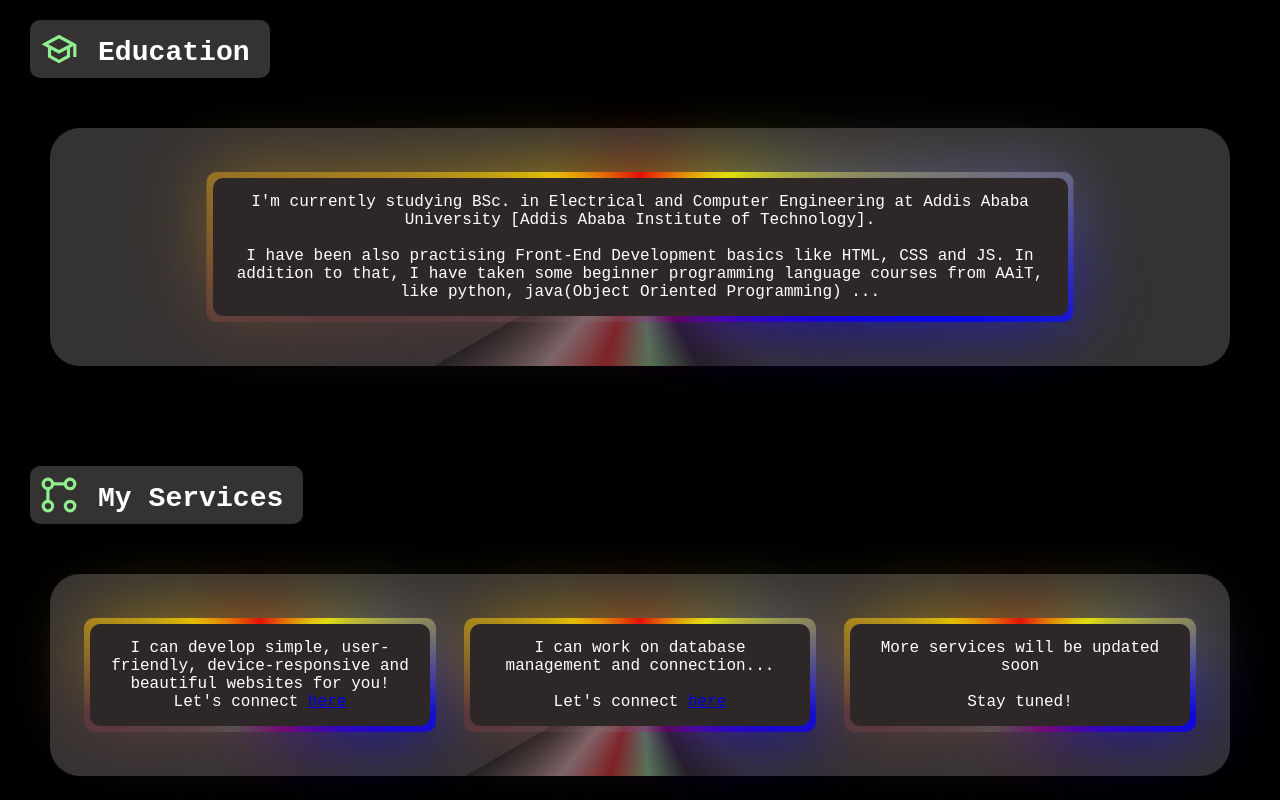
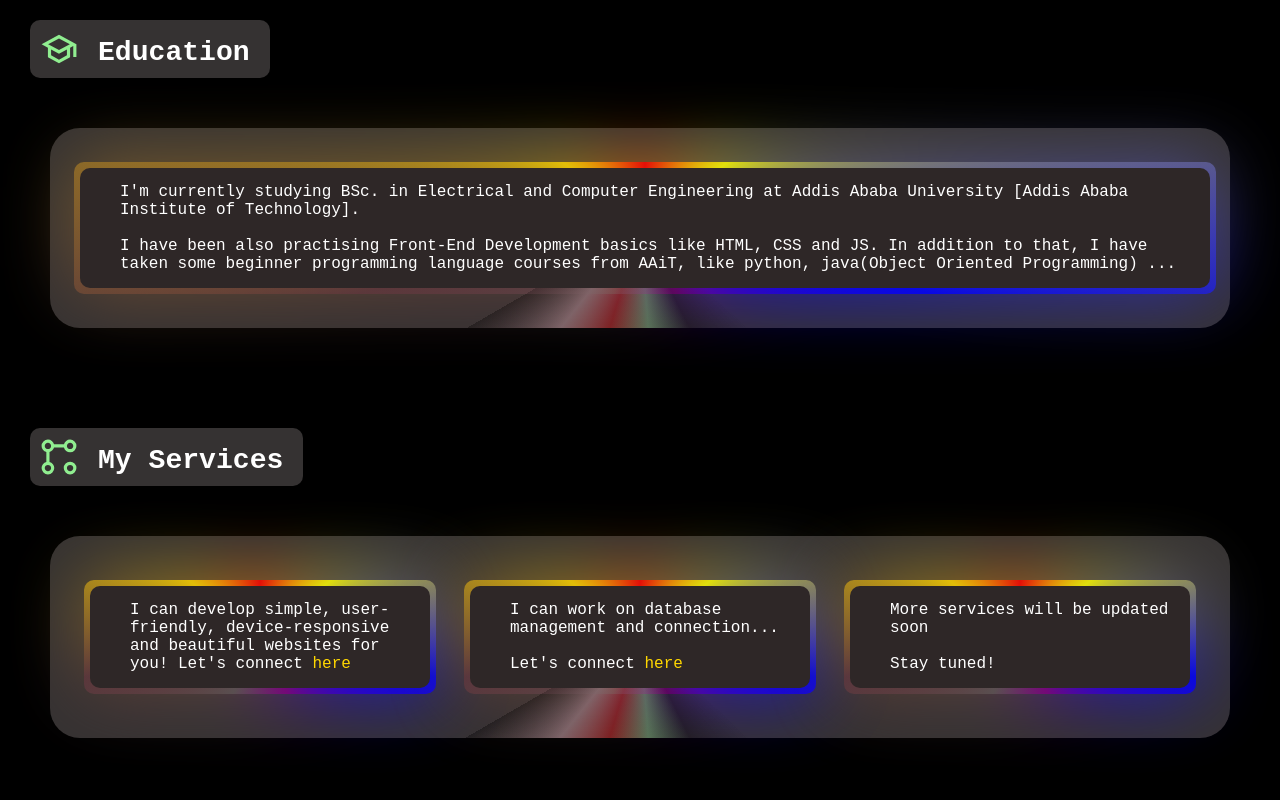
Before and after one commit to amantiwakshuma/amantiportfolio, a plain HTML site: page index.html in a window 1280 px wide. Shown: the part 880-1680 px from the top of the page. Drawn offline with Linux system fonts and the light colour scheme.

Commit message:
Update position.css
styles updated

```diff
--- a/position.css
+++ b/position.css
@@ -230,6 +230,15 @@
 }
 
 
+#education {
+  padding: 20px 0;
+}
+
+.main-cont #content{
+  margin-left: 30px;
+  width: 100%;
+}
+
 
 
 .main-cont::after, .main-cont::before {
@@ -282,6 +291,24 @@
 .main-cont .content::before{
   filter: blur(1.5rem);
   opacity: 0.7;
+}
+
+
+
+
+.main-cont .content p{
+  text-align: left;
+  padding-left: 25px;
+}
+
+
+.main-cont .content a{
+  color: gold;
+  text-decoration: none;
+}
+
+.main-cont .content a:hover{
+  color: red;
 }
 
 
```
